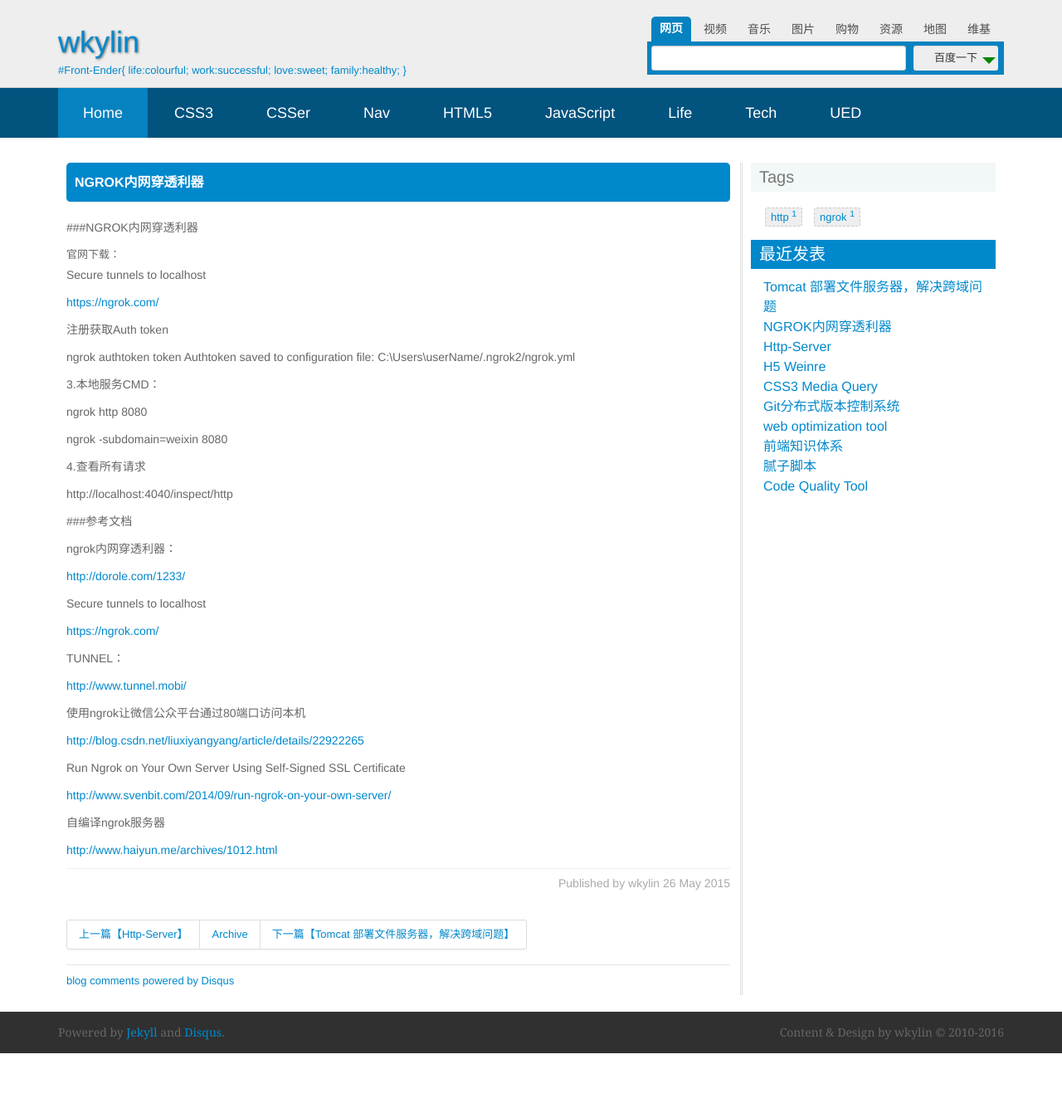
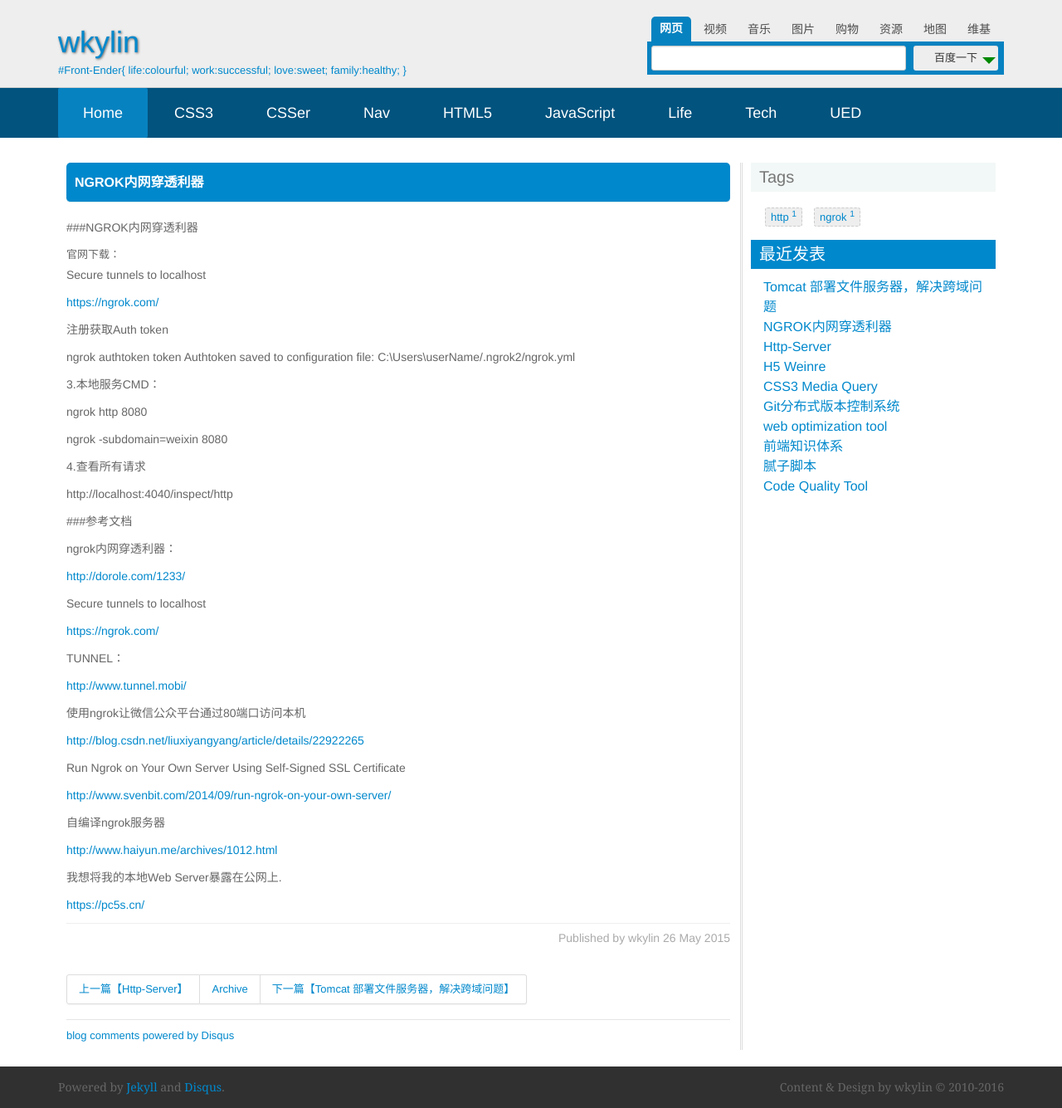
Before and after one commit to wkylin/wkylin.github.com, a Jekyll site: the page built from _posts/core-samples/2015-05-26-http-ngrok.md, in a window 1280 px wide. Shown: the whole page at 83% size. Built offline with Jekyll 4.4.1, drawn with Linux system fonts in a browser that asks for light colours; comment, search, counter and statistics services are not loaded; before the commit the page ends 1269 px from its top, so only the background shows below that.

```diff
--- a/_posts/core-samples/2015-05-26-http-ngrok.md
+++ b/_posts/core-samples/2015-05-26-http-ngrok.md
@@ -57,3 +57,7 @@
 自编译ngrok服务器
 
 <http://www.haiyun.me/archives/1012.html>
+
+我想将我的本地Web Server暴露在公网上.
+
+<https://pc5s.cn/>
```
